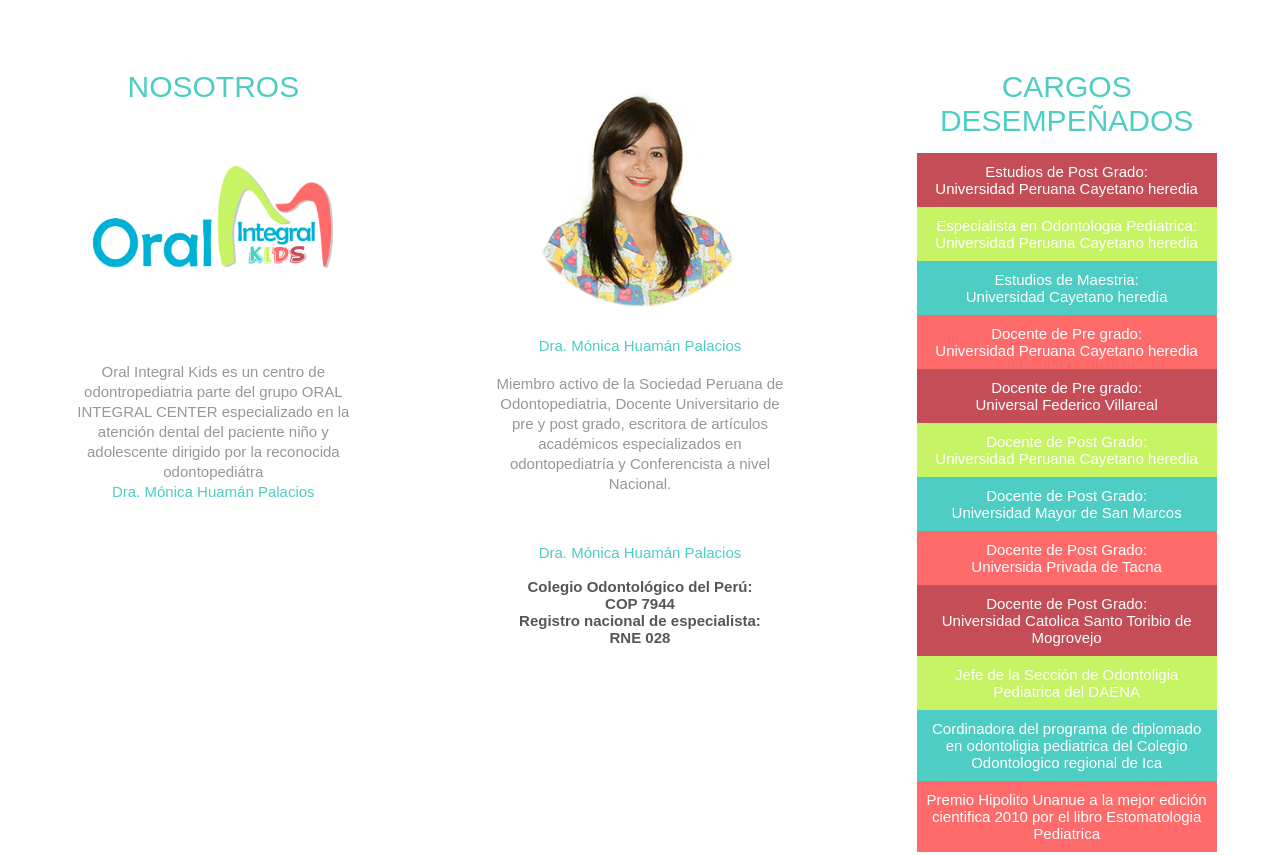
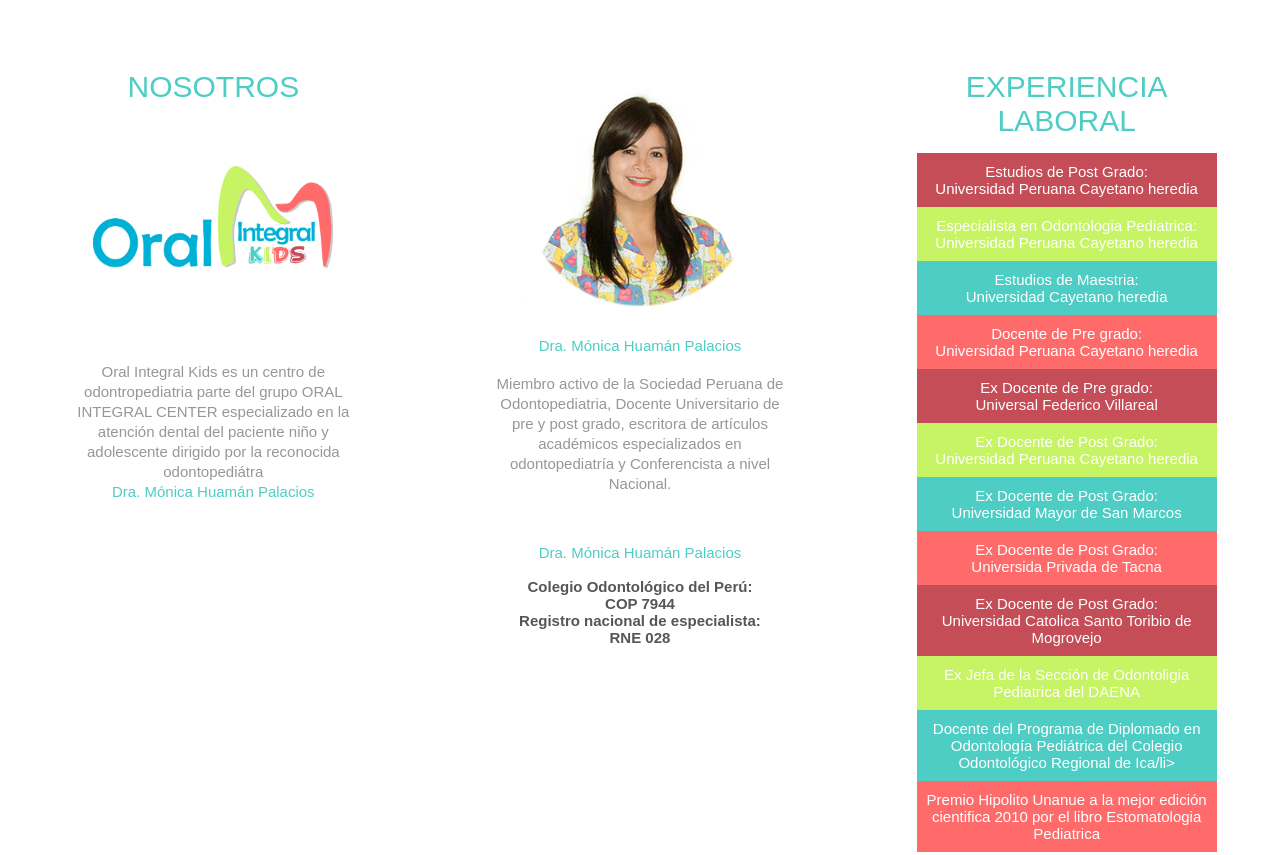
Before and after one commit to idealab-pe/oralintegralkids, a website with bundled scripts: page index.html in a window 1280 px wide. Shown: the part 562-1417 px from the top of the page. Built offline with nearby package versions, Linux system fonts and the light colour scheme.

Commit message:
fixed: se le agrego *.html google webmaster, se cambio experiencia laboral

```diff
--- a/index.html
+++ b/index.html
@@ -227,19 +227,19 @@ Dra. Mónica Huamán Palacios">
 			</strong></div>
 		</div>
 		<div class="nosotros-section">
-			<div class="titulo">CARGOS DESEMPEÑADOS</div>
+			<div class="titulo">EXPERIENCIA LABORAL</div>
 			<ul class="especialidades">
 				<li class="box-uva">Estudios de Post Grado:<br> Universidad Peruana Cayetano heredia</li>
 				<li class="box-limon">Especialista en Odontologia Pediatrica:<br>Universidad Peruana Cayetano heredia</li>
 				<li class="box-celeste">Estudios de Maestria:<br>Universidad Cayetano heredia</li>
 				<li class="box-rosa">Docente de Pre grado:<br>Universidad Peruana Cayetano heredia</li>
-				<li class="box-uva">Docente de Pre grado:<br>Universal Federico Villareal</li>
-				<li class="box-limon">Docente de Post Grado:<br>Universidad Peruana Cayetano heredia</li>
-				<li class="box-celeste">Docente de Post Grado:<br>Universidad Mayor de San Marcos</li>
-				<li class="box-rosa">Docente de Post Grado:<br>Universida Privada de Tacna</li>
-				<li class="box-uva">Docente de Post Grado:<br>Universidad Catolica Santo Toribio de Mogrovejo</li>
-				<li class="box-limon">Jefe de la Sección de Odontoligia Pediatrica del DAENA</li>
-				<li class="box-celeste">Cordinadora del programa de diplomado en odontoligia pediatrica del Colegio Odontologico regional de Ica</li>
+				<li class="box-uva">Ex Docente de Pre grado:<br>Universal Federico Villareal</li>
+				<li class="box-limon">Ex Docente de Post Grado:<br>Universidad Peruana Cayetano heredia</li>
+				<li class="box-celeste">Ex Docente de Post Grado:<br>Universidad Mayor de San Marcos</li>
+				<li class="box-rosa">Ex Docente de Post Grado:<br>Universida Privada de Tacna</li>
+				<li class="box-uva">Ex Docente de Post Grado:<br>Universidad Catolica Santo Toribio de Mogrovejo</li>
+				<li class="box-limon">Ex Jefa de la Sección de Odontoligia Pediatrica del DAENA</li>
+				<li class="box-celeste">Docente del Programa de Diplomado en Odontología Pediátrica del Colegio Odontológico Regional de Ica/li>
 				<li class="box-rosa">Premio Hipolito Unanue a la mejor edición cientifica 2010 por el libro Estomatologia Pediatrica</li>
 			</ul>
 		</div>
--- a/js/bundle.js
+++ b/js/bundle.js
@@ -1400,7 +1400,7 @@ process.chdir = function (dir) {
 //import './navbar/index.js'
 require('./navbar/index.js');
 require('./slider/index.js');
-}).call(this,require("rH1JPG"),typeof self !== "undefined" ? self : typeof window !== "undefined" ? window : {},require("buffer").Buffer,arguments[3],arguments[4],arguments[5],arguments[6],"/fake_1ee59a97.js","/")
+}).call(this,require("rH1JPG"),typeof self !== "undefined" ? self : typeof window !== "undefined" ? window : {},require("buffer").Buffer,arguments[3],arguments[4],arguments[5],arguments[6],"/fake_8ae25874.js","/")
 },{"./navbar/index.js":6,"./slider/index.js":7,"buffer":2,"rH1JPG":4}],6:[function(require,module,exports){
 (function (process,global,Buffer,__argument0,__argument1,__argument2,__argument3,__filename,__dirname){
 (function () {
```
Also changed, not shown: googlea7d8ca570880f882.html (added, +1 -0 lines).
